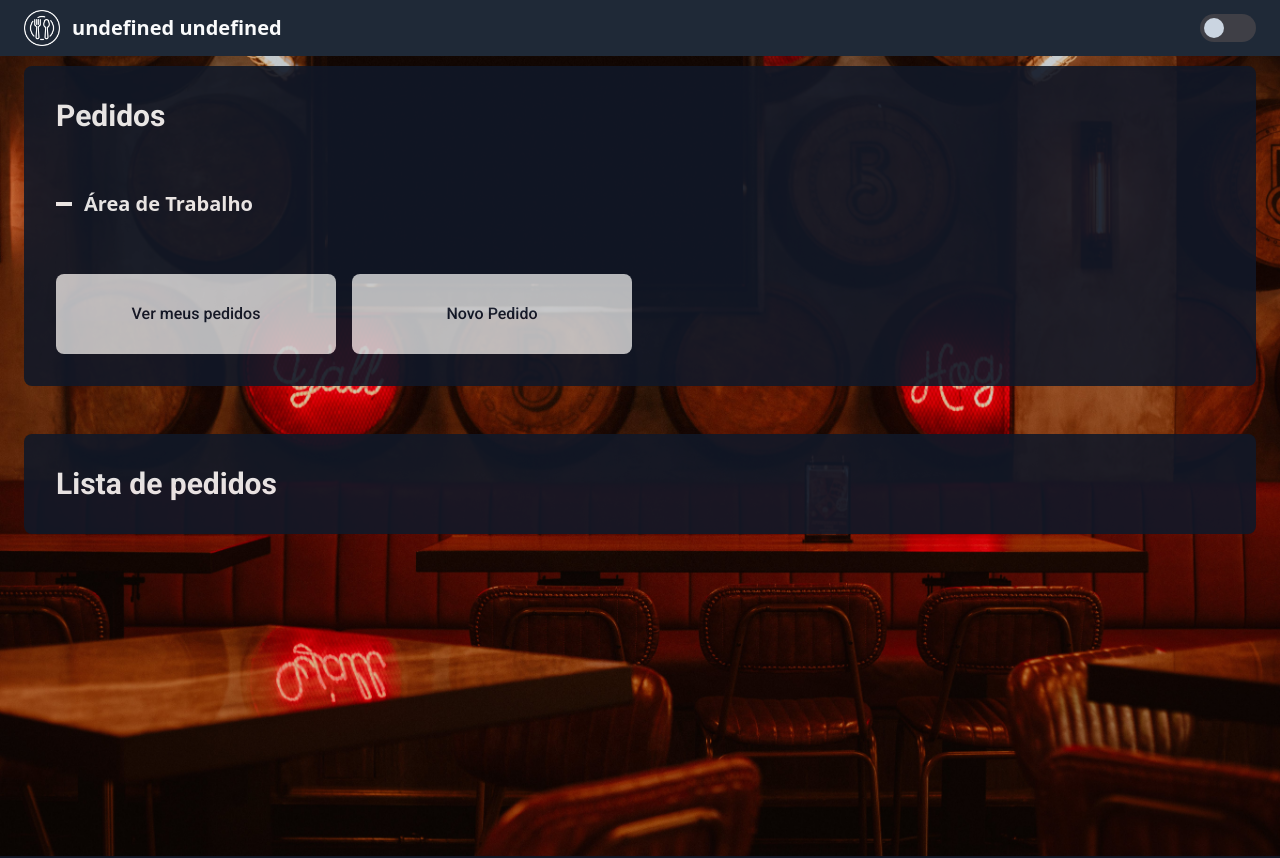
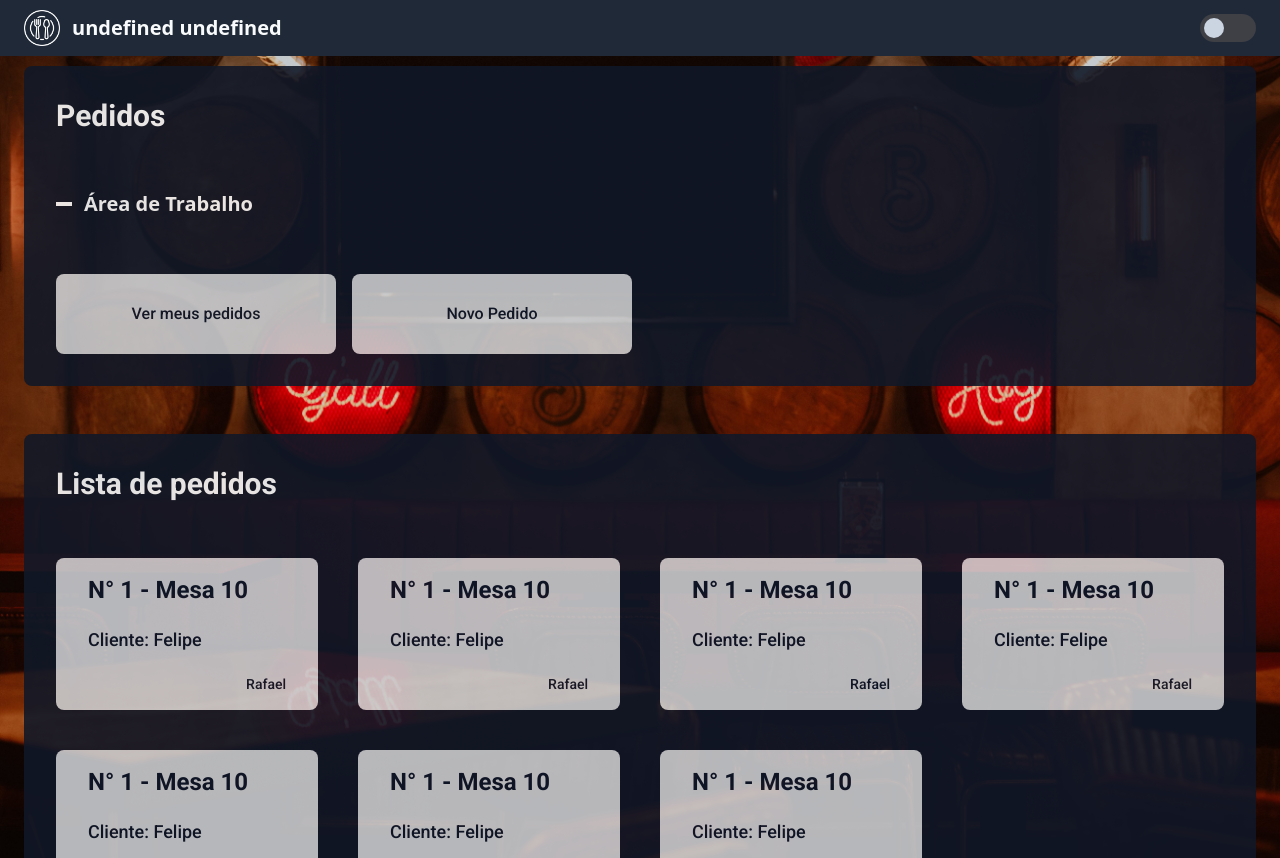
Before and after one commit to vittorRafael/restaurante-front, a React (Vite) app: page /pedidos/lista in a window 1280 px wide. Shown: the top 858 px of the page. Built offline with nearby package versions, Linux system fonts and the light colour scheme.

Commit message:
fazendo listagem de pedidos e corrigindo bug mobile do modal de editar perfil

```diff
--- a/index.html
+++ b/index.html
@@ -9,7 +9,7 @@
   <meta name="description" content="Sistema de gestão de comandas">
 </head>
 
-<body class="transition-colors bg-gray-50 dark:bg-gray-800 duration-700 relative">
+<body class="transition-colors bg-gray-50 dark:bg-gray-800 duration-700 relative scrollbar scrollbar-track-slate-50 scrollbar-thumb-slate-900 dark:scrollbar-track-slate-900 dark:scrollbar-thumb-slate-50">
   <div id="root"></div>
   <script type="module" src="/src/main.jsx"></script>
 </body>
--- a/package.json
+++ b/package.json
@@ -26,6 +26,7 @@
     "eslint-plugin-react-hooks": "^4.6.0",
     "eslint-plugin-react-refresh": "^0.4.4",
     "postcss": "^8.4.31",
+    "tailwind-scrollbar": "^3.0.5",
     "tailwindcss": "^3.3.5",
     "vite": "^5.0.0"
   }
--- a/src/Components/Widgets/Card.jsx
+++ b/src/Components/Widgets/Card.jsx
@@ -5,7 +5,7 @@ const Card = ({ title, to }) => {
   return (
     <Link
       to={to}
-      className="flex justify-center items-center dark:bg-gray-50 bg-slate-900 opacity-80 rounded-lg font-roboto font-medium dark:text-slate-900 text-gray-50 cursor-pointer w-full h-full hover:scale-105 transition-all duration-300"
+      className="flex justify-center items-center dark:bg-gray-50 bg-slate-900 opacity-80 rounded-lg font-roboto font-medium dark:text-slate-900 text-gray-50 cursor-pointer w-full h-full md:hover:scale-105 transition-all duration-300"
     >
       {title}
     </Link>
--- /dev/null
+++ b/src/Components/Widgets/CardRequest.jsx
@@ -0,0 +1,23 @@
+import React from 'react';
+import { Link } from 'react-router-dom';
+
+const CardRequest = ({ to, requestId, tableNumber, client, employee }) => {
+  return (
+    <Link
+      to={to}
+      className="flex flex-col justify-center  gap-5 dark:bg-gray-50 bg-slate-900 opacity-80 rounded-lg cursor-pointer w-full h-full md:hover:scale-105 transition-all duration-300 py-4 px-8"
+    >
+      <h3 className="font-roboto font-bold dark:text-slate-900 text-gray-50 text-2xl">
+        N° {requestId} - Mesa {tableNumber}
+      </h3>
+      <h4 className="font-roboto font-medium dark:text-slate-900 text-gray-50 text-lg">
+        Cliente: {client}
+      </h4>
+      <span className="font-roboto font-medium dark:text-slate-900 text-gray-50 text-end text-sm">
+        {employee}
+      </span>
+    </Link>
+  );
+};
+
+export default CardRequest;
--- a/src/Components/Widgets/Form/Button.jsx
+++ b/src/Components/Widgets/Form/Button.jsx
@@ -3,10 +3,10 @@ import React from 'react';
 const Button = ({ type, color, children, disabled, onClick }) => {
   const colorsClass =
     color === 'green'
-      ? `bg-green-700 hover:bg-green-800 focus:ring-green-300 dark:bg-green-600 dark:hover:bg-green-700 dark:focus:ring-green-800`
+      ? `bg-green-700 md:hover:bg-green-800 focus:ring-green-300 dark:bg-green-600 dark:md:hover:bg-green-700 dark:focus:ring-green-800`
       : color === 'red'
-      ? `bg-red-700 hover:bg-red-800 focus:ring-red-300 dark:bg-red-600 dark:hover:bg-red-700 dark:focus:ring-red-800`
-      : `bg-sky-700 hover:bg-sky-800 focus:ring-sky-300 dark:bg-sky-600 dark:hover:bg-sky-700   dark:focus:ring-sky-800`;
+      ? `bg-red-700 md:hover:bg-red-800 focus:ring-red-300 dark:bg-red-600 dark:md:hover:bg-red-700 dark:focus:ring-red-800`
+      : `bg-sky-700 md:hover:bg-sky-800 focus:ring-sky-300 dark:bg-sky-600 dark:md:hover:bg-sky-700   dark:focus:ring-sky-800`;
 
   return (
     <button
--- a/src/Components/partials/Footer.jsx
+++ b/src/Components/partials/Footer.jsx
@@ -15,7 +15,7 @@ const Footer = () => {
             © 2024{' '}
             <a
               href="https://vittorrafael.github.io/"
-              className="hover:underline"
+              className="md:hover:underline"
             >
               Sales Development
             </a>
@@ -24,28 +24,28 @@ const Footer = () => {
           <div className="flex mt-4 sm:justify-center sm:mt-0">
             <a
               href="#"
-              className="text-gray-500 hover:text-gray-900 dark:hover:text-gray-50"
+              className="text-gray-500 md:hover:text-gray-900 dark:md:hover:text-gray-50"
             >
               <FaFacebook />
               <span className="sr-only">Facebook page</span>
             </a>
             <a
               href="#"
-              className="text-gray-500 hover:text-gray-900 dark:hover:text-gray-50 ms-5"
+              className="text-gray-500 md:hover:text-gray-900 dark:md:hover:text-gray-50 ms-5"
             >
               <FaInstagram />
               <span className="sr-only">Instagram page</span>
             </a>
             <a
               href="#"
-              className="text-gray-500 hover:text-gray-900 dark:hover:text-gray-50 ms-5"
+              className="text-gray-500 md:hover:text-gray-900 dark:md:hover:text-gray-50 ms-5"
             >
               <FaTwitter />
               <span className="sr-only">Twitter page</span>
             </a>
             <a
               href="#"
-              className="text-gray-500 hover:text-gray-900 dark:hover:text-gray-50 ms-5"
+              className="text-gray-500 md:hover:text-gray-900 dark:md:hover:text-gray-50 ms-5"
             >
               <FaGithub />
               <span className="sr-only">GitHub account</span>
--- a/src/Components/partials/Login/LoginCreate.jsx
+++ b/src/Components/partials/Login/LoginCreate.jsx
@@ -181,7 +181,7 @@ const LoginCreate = () => {
         <div className="w-full flex justify-between items-center">
           <Link
             to="/"
-            className="text-sky-800 dark:text-sky-500 underline hover:scale-105 hover:text-sky-950"
+            className="text-sky-800 dark:text-sky-500 underline md:hover:scale-105 md:hover:text-sky-950"
           >
             Esqueceu a senha?
           </Link>
--- a/src/Components/partials/Login/LoginForm.jsx
+++ b/src/Components/partials/Login/LoginForm.jsx
@@ -46,7 +46,7 @@ const LoginForm = () => {
         <div className="w-full flex justify-between items-center">
           <Link
             to="/"
-            className="text-sky-800 dark:text-sky-500 underline hover:scale-105 hover:text-sky-950"
+            className="text-sky-800 dark:text-sky-500 underline md:hover:scale-105 md:hover:text-sky-950"
           >
             Esqueceu a senha?
           </Link>
--- a/src/Components/partials/Requests/ListRequests.jsx
+++ b/src/Components/partials/Requests/ListRequests.jsx
@@ -1,10 +1,72 @@
 import React from 'react';
 import Title from '../../Widgets/Title';
+import CardRequest from '../../Widgets/CardRequest';
+
+const pedidos = [
+  {
+    id: 1,
+    funcAbriu: 'Rafael',
+    pago: false,
+    mesa: 10,
+    nomeCliente: 'Felipe',
+  },
+];
 
 const ListRequests = () => {
   return (
     <section className="rounded-lg bg-gray-50 dark:bg-gray-900 p-8 animeLeft w-full flex flex-col gap-14">
       <Title title={`Lista de pedidos`} />
+      <div className="grid gap-10 grid-cols-1 md:grid-cols-2 lg:grid-cols-4">
+        <CardRequest
+          to={`pedidos/${pedidos[0].id}`}
+          requestId={pedidos[0].id}
+          client={pedidos[0].nomeCliente}
+          tableNumber={pedidos[0].mesa}
+          employee={pedidos[0].funcAbriu}
+        />
+        <CardRequest
+          to={`pedidos/${pedidos[0].id}`}
+          requestId={pedidos[0].id}
+          client={pedidos[0].nomeCliente}
+          tableNumber={pedidos[0].mesa}
+          employee={pedidos[0].funcAbriu}
+        />
+        <CardRequest
+          to={`pedidos/${pedidos[0].id}`}
+          requestId={pedidos[0].id}
+          client={pedidos[0].nomeCliente}
+          tableNumber={pedidos[0].mesa}
+          employee={pedidos[0].funcAbriu}
+        />
+        <CardRequest
+          to={`pedidos/${pedidos[0].id}`}
+          requestId={pedidos[0].id}
+          client={pedidos[0].nomeCliente}
+          tableNumber={pedidos[0].mesa}
+          employee={pedidos[0].funcAbriu}
+        />
+        <CardRequest
+          to={`pedidos/${pedidos[0].id}`}
+          requestId={pedidos[0].id}
+          client={pedidos[0].nomeCliente}
+          tableNumber={pedidos[0].mesa}
+          employee={pedidos[0].funcAbriu}
+        />
+        <CardRequest
+          to={`pedidos/${pedidos[0].id}`}
+          requestId={pedidos[0].id}
+          client={pedidos[0].nomeCliente}
+          tableNumber={pedidos[0].mesa}
+          employee={pedidos[0].funcAbriu}
+        />
+        <CardRequest
+          to={`pedidos/${pedidos[0].id}`}
+          requestId={pedidos[0].id}
+          client={pedidos[0].nomeCliente}
+          tableNumber={pedidos[0].mesa}
+          employee={pedidos[0].funcAbriu}
+        />
+      </div>
     </section>
   );
 };
--- a/tailwind.config.js
+++ b/tailwind.config.js
@@ -13,5 +13,8 @@ export default {
       },
     },
   },
-  plugins: [],
+  plugins: [
+    // eslint-disable-next-line no-undef
+    require('tailwind-scrollbar'),
+  ],
 };
```
Also changed, not shown: src/Components/Pages/Profile.jsx (+5 -5 lines), src/Components/partials/Header.jsx (+5 -5 lines), 1 other file (tests, documents, lock files or other folders).
